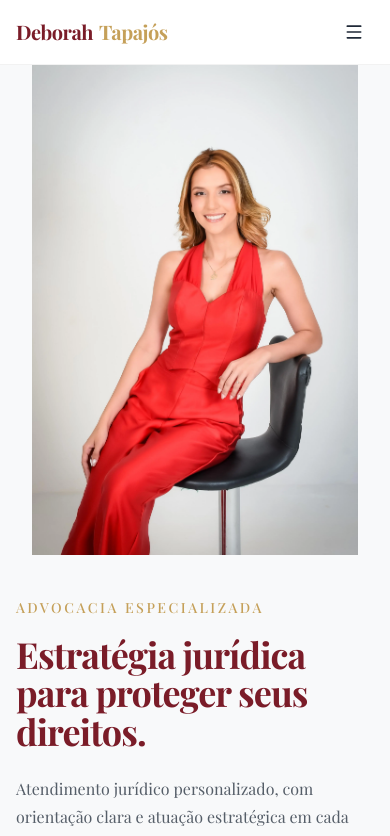
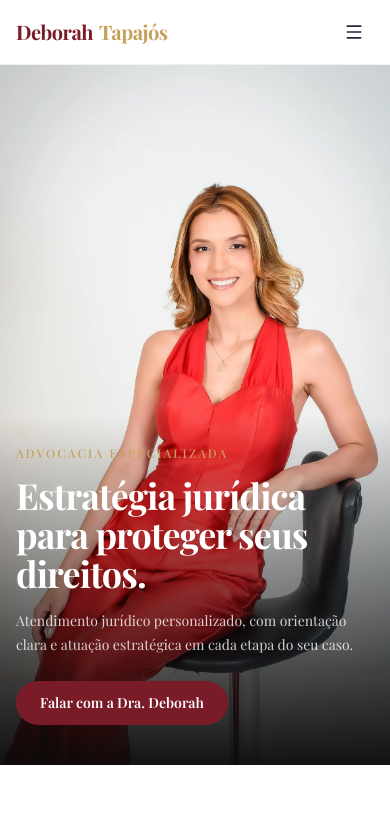
Before and after one commit to Ovidiojcf/deborah-tapajos-lp, a Next.js app: page / in a window 390 px wide. Shown: the top 836 px of the page. Built offline with nearby package versions, Linux system fonts and the light colour scheme; a web font is replaced by a local one.

Commit message:
fix(hero): improve mobile responsiveness and layout

```diff
--- a/components/landing/hero.tsx
+++ b/components/landing/hero.tsx
@@ -15,33 +15,32 @@ export function Hero({ whatsappUrl }: HeroProps) {
         className="
           mx-auto
           grid
+          min-h-175
           max-w-7xl
-          grid-rows-[auto_auto]
-          px-4
-          sm:px-6
           lg:min-h-[calc(100svh-4rem)]
           lg:grid-cols-[0.9fr_1.1fr]
-          lg:grid-rows-none
           lg:items-center
           lg:px-8
         "
       >
-        {/* Imagem */}
+        {/*
+            IMAGEM
+            Mobile: ocupa todo o Hero e serve como background visual.
+            Desktop: retorna ao fluxo normal em uma coluna própria.
+            */}
         <div
           className="
             relative
-            order-1
-            flex
-            h-[clamp(22rem,58svh,34rem)]
-            items-end
-            justify-center
-            sm:h-[clamp(26rem,62svh,36rem)]
-            lg:order-2
-            lg:h-full
+            col-start-1
+            row-start-1
+            h-full
+            overflow-hidden
+            lg:col-start-2
             lg:min-h-[calc(100svh-4rem)]
+            lg:overflow-visible
           "
         >
-          {/* Elemento decorativo */}
+          {/* Decoração desktop */}
           <div
             className="
               pointer-events-none
@@ -78,57 +77,89 @@ export function Hero({ whatsappUrl }: HeroProps) {
           <Image
             src="/deborah-tapajos-02.webp"
             alt="Dra. Deborah Tapajós"
-            width={800}
-            height={1000}
+            fill
             priority
-            sizes="
-              (max-width: 639px) 90vw,
-              (max-width: 1023px) 80vw,
-              50vw
+            sizes="(max-width: 1023px) 100vw, 50vw"
+            className="
+    object-cover
+    object-top
+    lg:object-contain
+    lg:object-bottom
+  "
+          />
+
+          {/* Gradient somente no mobile */}
+          <div
+            className="
+              pointer-events-none
+              absolute
+              inset-0
+              bg-linear-to-b
+              from-transparent
+              via-transparent
+              to-neutral-950/95
+              lg:hidden
             "
-            className="
-              relative
-              z-10
-              h-full
-              w-auto
-              max-w-[90vw]
-              object-contain
-              object-bottom
-              lg:max-h-155
-            "
+            aria-hidden="true"
           />
         </div>
 
-        {/* Conteúdo */}
+        {/* ============================================================
+            CONTEÚDO
+            Mobile: sobreposto à imagem.
+            Desktop: retorna para a coluna esquerda.
+            ============================================================ */}
         <div
           className="
             relative
             z-10
-            order-2
-            py-10
-            sm:py-12
-            lg:order-1
+            col-start-1
+            row-start-1
+            flex
+            h-full
+            items-end
+            px-4
+            pb-10
+            pt-32
+            sm:px-6
+            sm:pb-14
+            lg:col-start-1
+            lg:h-auto
+            lg:items-center
+            lg:px-0
             lg:py-24
           "
         >
           <div className="max-w-xl">
-            <span className="inline-block text-sm font-medium uppercase tracking-[0.18em] text-gold-accent">
+            <span
+              className="
+                inline-block
+                text-xs
+                font-medium
+                uppercase
+                tracking-[0.18em]
+                text-gold-accent
+                sm:text-sm
+              "
+            >
               Advocacia especializada
             </span>
 
             <h1
               id="hero-title"
               className="
-                mt-4
+                mt-3
                 max-w-2xl
                 font-serif
                 text-4xl
                 font-bold
                 leading-[1.08]
                 tracking-tight
-                text-bordeaux-primary
+                text-white
                 sm:text-5xl
+                lg:mt-4
                 lg:text-6xl
+                lg:text-bordeaux-primary
               "
             >
               Estratégia jurídica para proteger seus direitos.
@@ -136,20 +167,24 @@ export function Hero({ whatsappUrl }: HeroProps) {
 
             <p
               className="
-                mt-6
+                mt-4
                 max-w-lg
-                text-base
-                leading-7
-                text-neutral-dark/75
-                sm:text-lg
-                sm:leading-8
+                text-sm
+                leading-6
+                text-white/80
+                sm:text-base
+                sm:leading-7
+                lg:mt-6
+                lg:text-lg
+                lg:leading-8
+                lg:text-neutral-dark/75
               "
             >
-              Atendimento jurídico personalizado, com orientação clara e
-              atuação estratégica em cada etapa do seu caso.
+              Atendimento jurídico personalizado, com orientação clara e atuação
+              estratégica em cada etapa do seu caso.
             </p>
 
-            <div className="mt-8">
+            <div className="mt-6 lg:mt-8">
               <a
                 href={whatsappUrl}
                 className="
```
